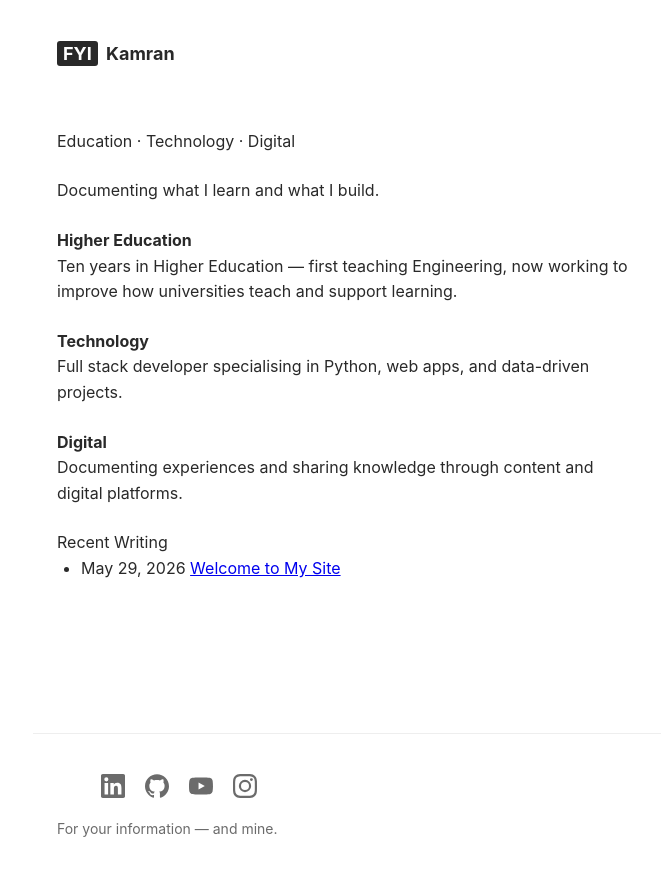
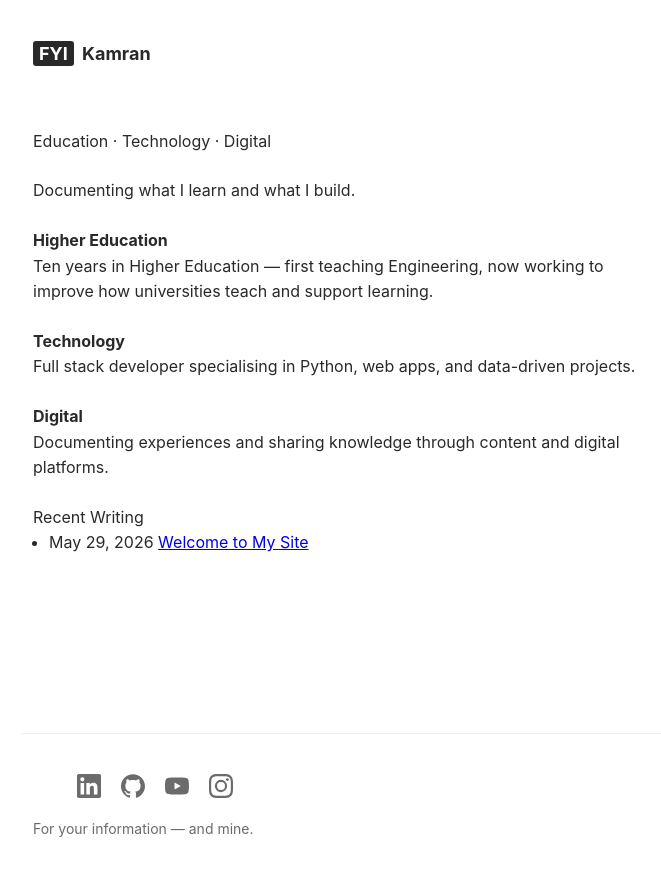
Before and after one commit to fyikamran/fyikamran.github.io, a Jekyll site: the page built from index.html, in a window 1280 px wide. Shown: the top 876 px of the page, without its empty margins (291-952 px from the left). Built offline with Jekyll 4.4.1, drawn with Linux system fonts in a browser that asks for light colours.

Commit message:
Update styles.css

```diff
--- a/assets/css/styles.css
+++ b/assets/css/styles.css
@@ -25,7 +25,7 @@ body {
   min-height: 100vh;
    max-width: 680px;
   margin: 0 auto;
-  padding: 0 24px;
+  padding: 0 12px;
 }
 
 /* The core container that forces everything into a single central column */
@@ -36,7 +36,7 @@ footer {
   width: 100%;
   max-width: 680px; /* The optimal line-length sweet spot */
   margin: 0 auto;   /* Centers the column horizontally */
-  padding: 0 24px;  /* Prevents content touching edge on mobile screen */
+  padding: 0 12px;  /* Prevents content touching edge on mobile screen */
 }
 
 /* Vertical whitespace distribution */
@@ -96,12 +96,12 @@ article p {
 
 /* List Styles */
 article ul {
-  margin-bottom: 24px;
-  padding-left: 24px;
+  margin-bottom: 16px;
+  padding-left: 16px;
 }
 
 article li {
-  margin-bottom: 12px;
+  margin-bottom: 16px;
 }
 
 /* Inline Code formatting used in your list */
@@ -121,7 +121,8 @@ article code {
   gap: 20px;
   align-items: center;
   padding-top: 40px;
-  border-top: 1px solid #eeeeee; /* Light divider line above footer elements */
+  border-top: 1px solid #eeeeee;
+   margin: 0 auto;
 }
 
 .social a {
```
